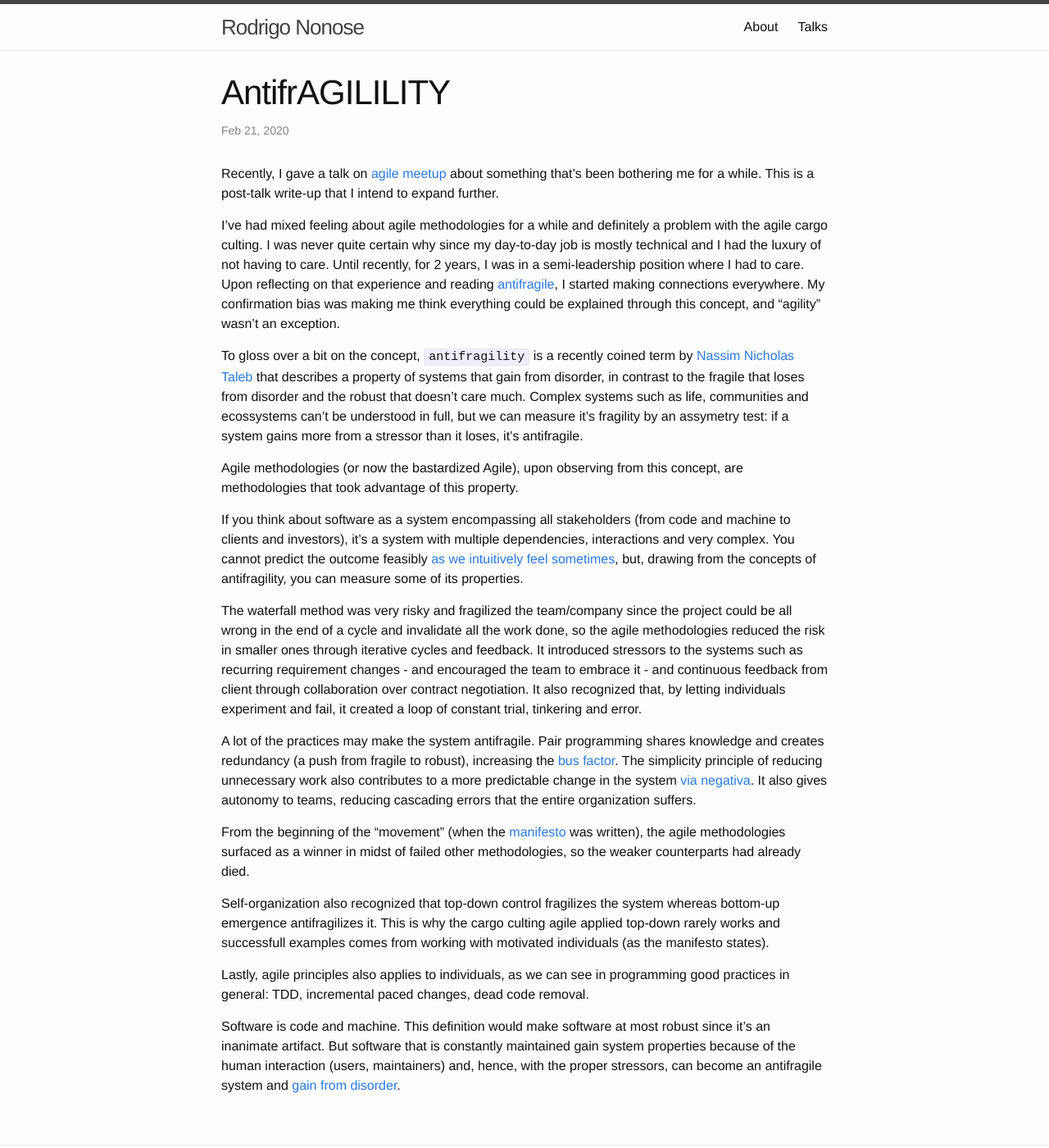
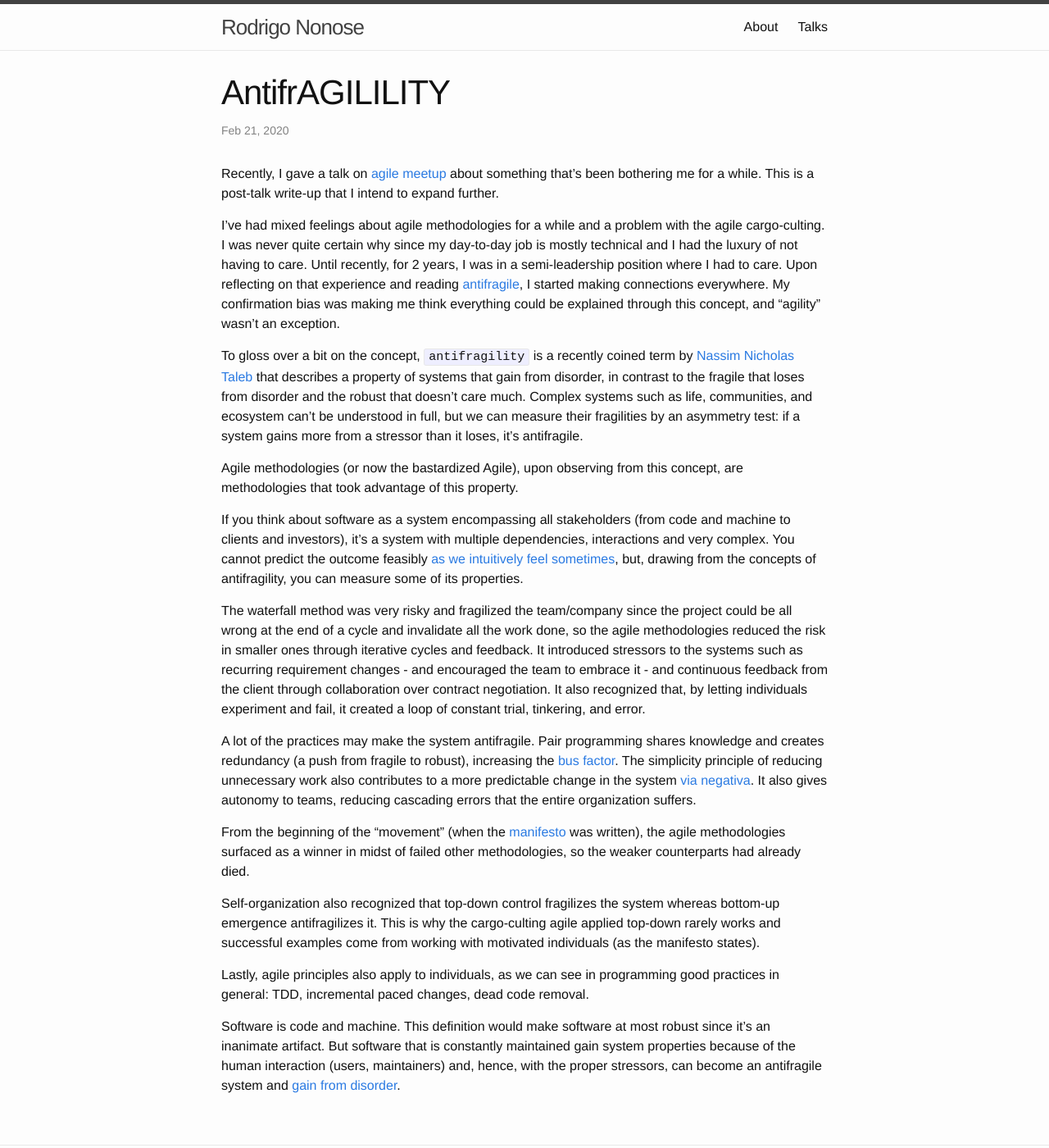
Before and after one commit to rhnonose/rhnonose.github.io, a Jekyll site: the page built from _posts/2020-02-21-antifragile.md, in a window 1280 px wide and 1400 px high. Shown: the whole window at 82% size. Built offline with Jekyll 4.4.1, drawn with Linux system fonts in a browser that asks for light colours.

Commit message:
Fix typos and grammatical mistakes

```diff
--- a/_posts/2020-02-21-antifragile.md
+++ b/_posts/2020-02-21-antifragile.md
@@ -7,23 +7,23 @@ categories: agile
 
 Recently, I gave a talk on [agile meetup][agile meetup] about something that's been bothering me for a while. This is a post-talk write-up that I intend to expand further.
 
-I've had mixed feeling about agile methodologies for a while and definitely a problem with the agile cargo culting.
+I've had mixed feelings about agile methodologies for a while and a problem with the agile cargo-culting.
 I was never quite certain why since my day-to-day job is mostly technical and I had the luxury of not having to care.
 Until recently, for 2 years, I was in a semi-leadership position where I had to care.
 Upon reflecting on that experience and reading [antifragile][antifragile], I started making connections everywhere.
 My confirmation bias was making me think everything could be explained through this concept, and "agility" wasn't an exception.
 
 To gloss over a bit on the concept, `antifragility` is a recently coined term by [Nassim Nicholas Taleb][taleb] that describes a property of systems that gain from disorder, in contrast to the fragile that loses from disorder and the robust that doesn't care much.
-Complex systems such as life, communities and ecossystems can't be understood in full, but we can measure it's fragility by an assymetry test: if a system gains more from a stressor than it loses, it's antifragile.
+Complex systems such as life, communities, and ecosystem can't be understood in full, but we can measure their fragilities by an asymmetry test: if a system gains more from a stressor than it loses, it's antifragile.
 
 Agile methodologies (or now the bastardized Agile), upon observing from this concept, are methodologies that took advantage of this property.
 
 If you think about software as a system encompassing all stakeholders (from code and machine to clients and investors), it's a system with multiple dependencies, interactions and very complex.
 You cannot predict the outcome feasibly [as we intuitively feel sometimes][no estimates], but, drawing from the concepts of antifragility, you can measure some of its properties.
 
-The waterfall method was very risky and fragilized the team/company since the project could be all wrong in the end of a cycle and invalidate all the work done, so the agile methodologies reduced the risk in smaller ones through iterative cycles and feedback.
-It introduced stressors to the systems such as recurring requirement changes - and encouraged the team to embrace it - and continuous feedback from client through collaboration over contract negotiation.
-It also recognized that, by letting individuals experiment and fail, it created a loop of constant trial, tinkering and error.
+The waterfall method was very risky and fragilized the team/company since the project could be all wrong at the end of a cycle and invalidate all the work done, so the agile methodologies reduced the risk in smaller ones through iterative cycles and feedback.
+It introduced stressors to the systems such as recurring requirement changes - and encouraged the team to embrace it - and continuous feedback from the client through collaboration over contract negotiation.
+It also recognized that, by letting individuals experiment and fail, it created a loop of constant trial, tinkering, and error.
 
 A lot of the practices may make the system antifragile.
 Pair programming shares knowledge and creates redundancy (a push from fragile to robust), increasing the [bus factor][bus factor].
@@ -33,9 +33,9 @@ It also gives autonomy to teams, reducing cascading errors that the entire organ
 From the beginning of the "movement" (when the [manifesto][agile manifesto] was written), the agile methodologies surfaced as a winner in midst of failed other methodologies, so the weaker counterparts had already died.
 
 Self-organization also recognized that top-down control fragilizes the system whereas bottom-up emergence antifragilizes it.
-This is why the cargo culting agile applied top-down rarely works and successfull examples comes from working with motivated individuals (as the manifesto states).
+This is why the cargo-culting agile applied top-down rarely works and successful examples come from working with motivated individuals (as the manifesto states).
 
-Lastly, agile principles also applies to individuals, as we can see in programming good practices in general: TDD, incremental paced changes, dead code removal.
+Lastly, agile principles also apply to individuals, as we can see in programming good practices in general: TDD, incremental paced changes, dead code removal.
 
 Software is code and machine.
 This definition would make software at most robust since it's an inanimate artifact.
```
